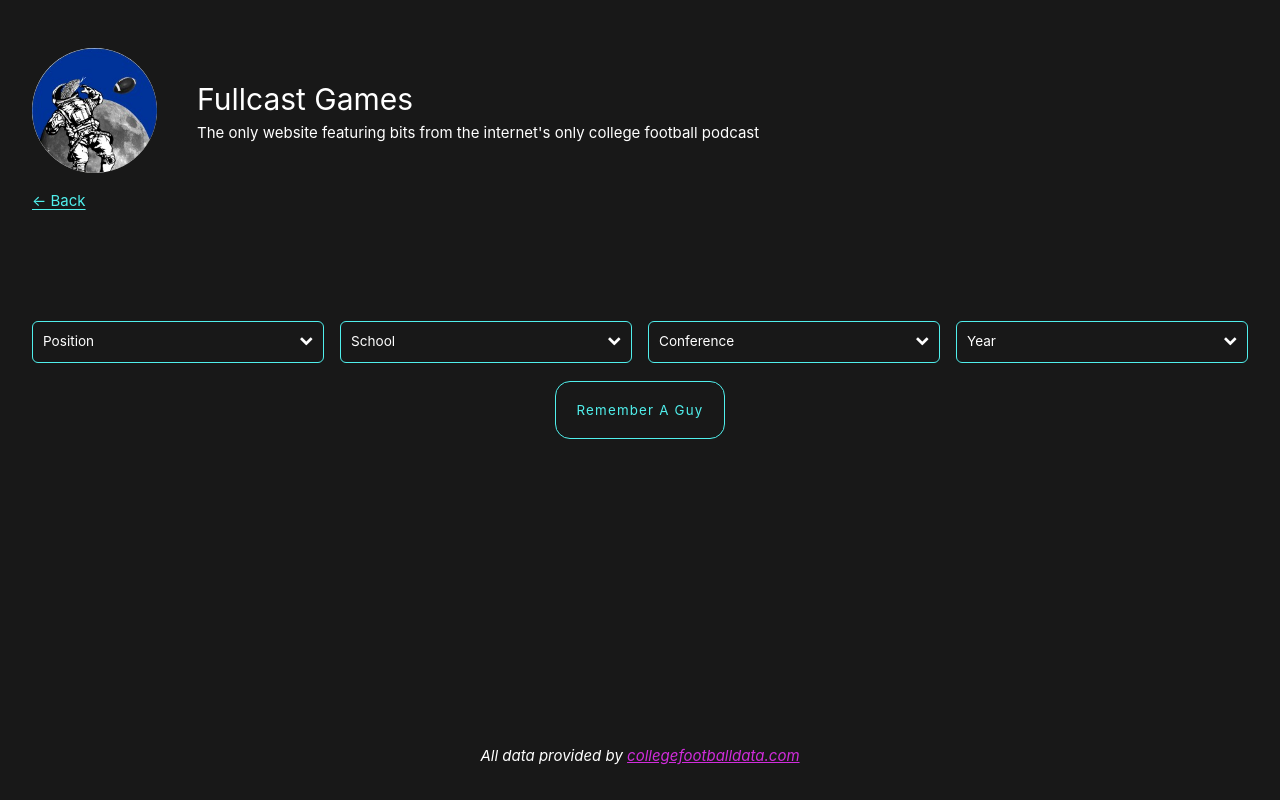
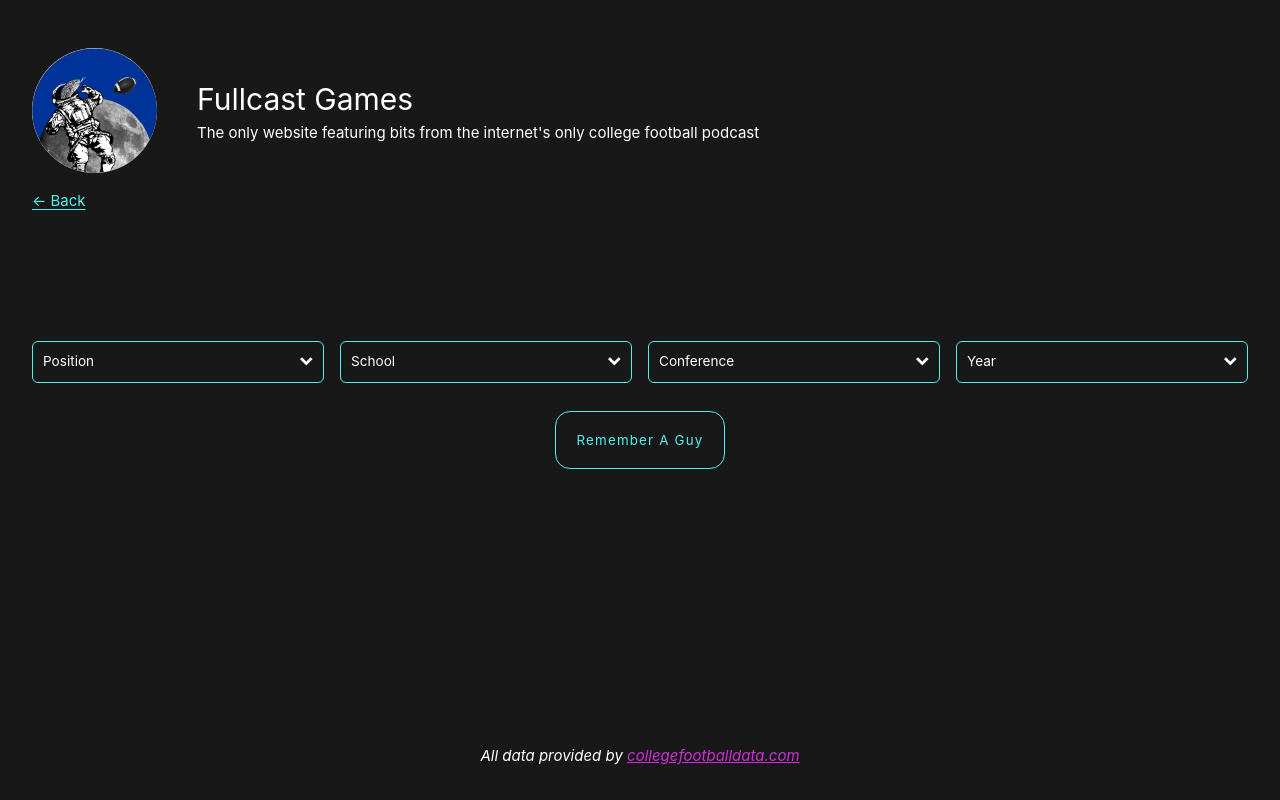
Before and after one commit to jnjohnson/fullcast-games, a Vue app: page /guys in a window 1280 px wide. Built offline with nearby package versions, Linux system fonts and the light colour scheme.

Commit message:
updated filter z-index and added larger vertical gaps between elements

```diff
--- a/src/views/Guys.vue
+++ b/src/views/Guys.vue
@@ -300,7 +300,7 @@
         display: flex;
         flex-direction: column;
         align-items: center;
-        gap: 30px;
+        gap: 50px;
         padding-bottom: 60px;
     }
 
@@ -315,9 +315,10 @@
         display: flex;
         flex-direction: column;
         align-items: center;
-        gap: 20px;
+        gap: 30px;
         text-align: center;
         width: 100%;
+        z-index: 100;
 
         h2 {
             font-size: 1.8rem;
@@ -368,7 +369,7 @@
         }
         &.open {
             .filter-items {
-                height: 220px;
+                height: 240px;
             }
             .checkbox-item.filter-name {
                 i {
```
